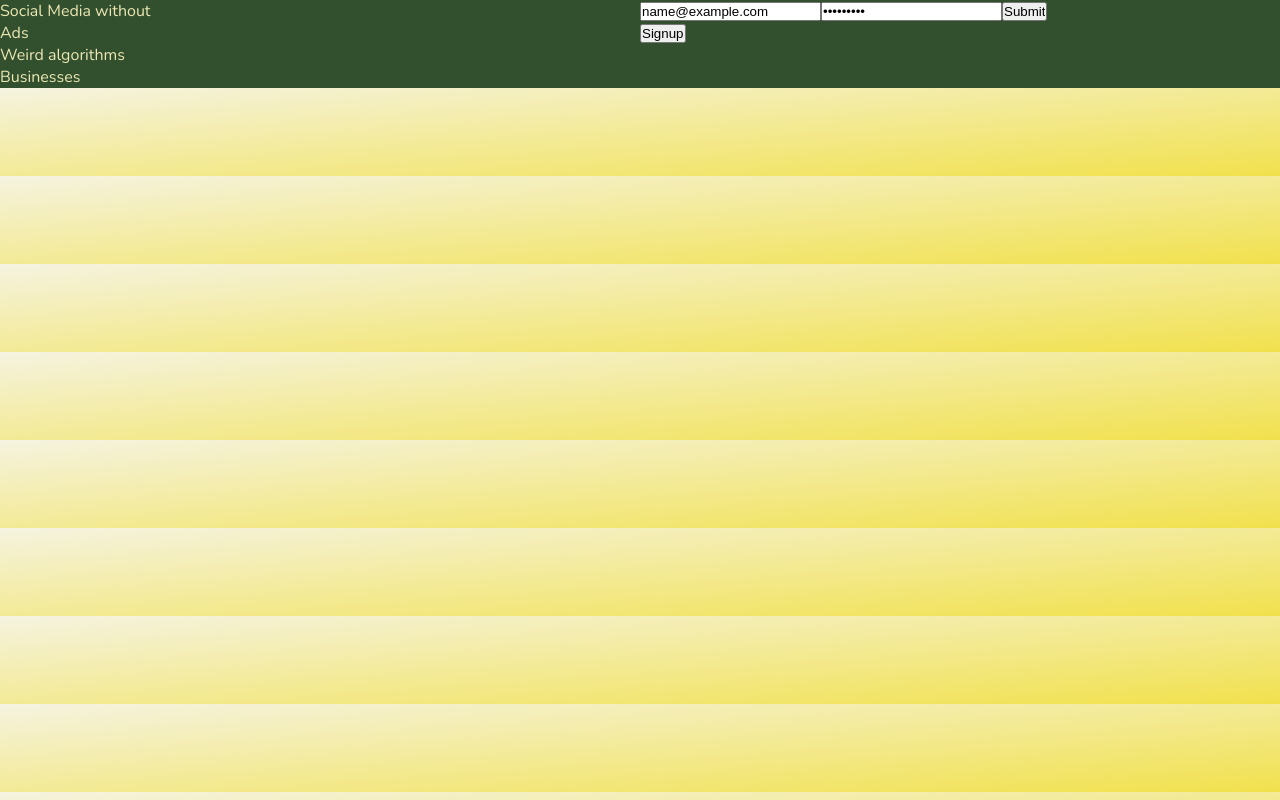
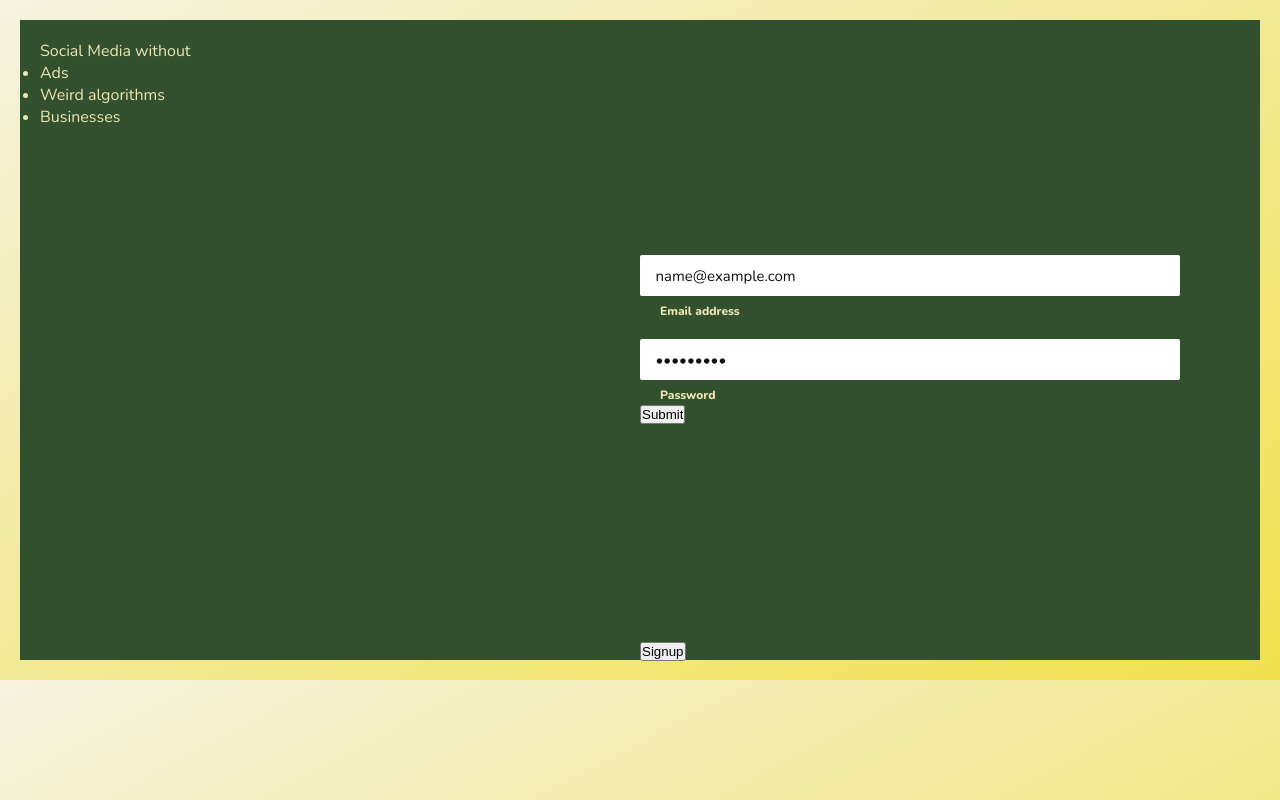
Before and after one commit to lukeevangraham/together, a React (Create React App) app in the folder client/: page / in a window 1280 px wide. Both pictures are taken after typing "name@example.com", "Sample123" into the empty fields and a click on the input "Submit". Built offline with nearby package versions, Linux system fonts and the light colour scheme; no server answers.

Commit message:
working on signin form

```diff
--- a/client/src/assets/sass/_variables.scss
+++ b/client/src/assets/sass/_variables.scss
@@ -1,10 +1,12 @@
 // COLORS
-$color-primary: #32502E;
+$color-primary: #32502e;
 $color-secondary: #406343;
-$color-tertiary: #ECE7B4;
-$color-quaternary: #F3EFCC;
+$color-tertiary: #ece7b4;
+$color-quaternary: #f3efcc;
 $color-quaternary-light: #f5f3e0;
 $color-quaternary-dark: #f1e14d;
+
+$color-black: rgb(17, 17, 17);
 
 $grid-width: 114rem;
 
--- a/client/src/components/Home/Auth/SignIn/SignIn.js
+++ b/client/src/components/Home/Auth/SignIn/SignIn.js
@@ -1,6 +1,8 @@
 import React, { useState } from "react";
 import { connect } from "react-redux";
 import { signIn, signOut, getUser } from "../../../../store/actions/auth";
+
+import classes from "./SignIn.module.scss";
 
 const SignIn = ({ emailAfterSignIn, signIn, signOut }) => {
   let [email, setEmail] = useState("");
@@ -34,15 +36,20 @@ const SignIn = ({ emailAfterSignIn, signIn, signOut }) => {
   };
 
   return (
-    <div>
-      <form onSubmit={handleSubmit}>
+    <div className={classes.signIn}>
+      <form onSubmit={handleSubmit} className={classes.form}>
+        <div className={classes.form__group}>
           <input
             type="text"
             name="email"
             value={email}
             onChange={(e) => setEmail(e.target.value)}
             placeholder="Email"
+            className={classes.form__input}
           />
+          <label htmlFor="email" className={classes.form__label}>Email address</label>
+        </div>
+        <div>
           <input
             type="password"
             name="password"
@@ -50,7 +57,10 @@ const SignIn = ({ emailAfterSignIn, signIn, signOut }) => {
             onChange={(e) => setPassword(e.target.value)}
             placeholder="Password"
             autoComplete="on"
+            className={classes.form__input}
           />
+          <label htmlFor="password" className={classes.form__label}>Password</label>
+        </div>
         <input type="submit" value="Submit" />
       </form>
     </div>
--- /dev/null
+++ b/client/src/components/Home/Auth/SignIn/SignIn.module.scss
@@ -0,0 +1,53 @@
+@import "../../../../assets/sass/variables";
+
+.signIn {
+    height: 100%;
+    display: grid;
+    grid-template-columns: 1 1fr;
+    align-items: center;
+    .form {
+        &__group:not(:last-child) {
+            margin-bottom: 2rem;
+        }
+        &__input {
+            font-size: 1.5rem;
+            font-family: inherit;
+            color: $color-black;
+            padding: 0.75rem 1.25rem;
+            border: 3px solid transparent;
+            border-radius: 2px;
+            width: 90%;
+            display: block;
+            transition: all 0.3s;
+
+            &:focus {
+                outline: none;
+                box-shadow: 0 1rem 2rem rgba(0, 0, 0, 0.281);
+                border-bottom: 3px solid $color-secondary;
+            }
+
+            &:focus:invalid {
+                border-bottom: 3px solid $color-primary;
+            }
+
+            &::-webkit-input-placeholder {
+                color: rgb(133, 133, 133);
+            }
+        }
+
+        &__label {
+            font-size: 1.2rem;
+            font-weight: 700;
+            margin-left: 2rem;
+            margin-top: 0.7rem;
+            display: block;
+            transition: all 0.3s;
+        }
+
+        &__input:placeholder-shown + label {
+            opacity: 0;
+            visibility: hidden;
+            transform: translateY(-4rem);
+          }
+    }
+}
--- a/client/src/components/Home/Home.module.scss
+++ b/client/src/components/Home/Home.module.scss
@@ -5,4 +5,7 @@
     color: $color-tertiary;
     display: grid;
     grid-template-columns: repeat(auto-fit, minmax(200px, 1fr));
+    margin: 2rem;
+    padding: 2rem;
+    height: 80vh;
 }
--- a/client/src/components/Navigation/Toolbar/Toolbar.module.scss
+++ b/client/src/components/Navigation/Toolbar/Toolbar.module.scss
@@ -15,9 +15,9 @@
 }
 
 .brand {
-    // text-transform: lowercase;
+    text-transform: uppercase;
     font-size: 1.8rem;
-    font-weight: 800;
+    font-weight: 200;
     letter-spacing: .1rem;
 }
 
```
Lines whose indentation alone changed are shown as unchanged.
